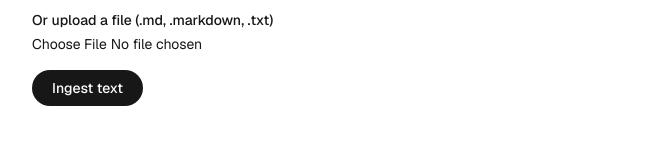
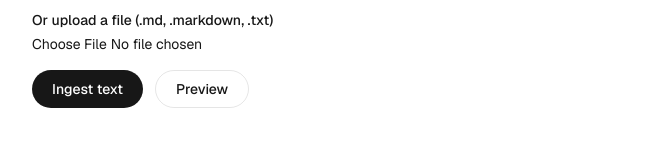
Before and after one commit to PraveenP06/rag-tech-helper, a Next.js app: page /ingest in a window 1280 px wide. Shown: the part 646-792 px from the top of the page, without its empty margins (304-975 px from the left). Built offline with nearby package versions, Linux system fonts and the light colour scheme.

Commit message:
feat(ingest): show cleaning summary and preview on ingest page

```diff
--- a/src/app/ingest/ingest-forms.tsx
+++ b/src/app/ingest/ingest-forms.tsx
@@ -1,10 +1,12 @@
 "use client";
 
 import { useState, useSyncExternalStore, type FormEvent } from "react";
-import type { IngestResult } from "@/lib/ingest/types";
+import type { CleaningReport, IngestResult, PreviewResult } from "@/lib/ingest/types";
 
-type Outcome = { kind: "result"; result: IngestResult } | { kind: "error"; message: string } | null;
+type Result = IngestResult | PreviewResult;
+type Outcome = { kind: "result"; result: Result } | { kind: "error"; message: string } | null;
 type Tab = "text" | "url";
+type Action = "ingest" | "preview";
 
 const inputClass =
   "w-full rounded-md border border-black/10 bg-white px-3 py-2 text-sm text-zinc-900 " +
@@ -12,6 +14,9 @@ const inputClass =
 const buttonClass =
   "rounded-full bg-foreground px-5 py-2 text-sm font-medium text-background transition-colors " +
   "hover:bg-[#383838] disabled:opacity-50 dark:hover:bg-[#ccc]";
+const secondaryButtonClass =
+  "rounded-full border border-black/10 px-5 py-2 text-sm font-medium transition-colors " +
+  "hover:bg-black/[.04] disabled:opacity-50 dark:border-white/15 dark:hover:bg-white/[.06]";
 
 // The ingest API key lives in sessionStorage so it survives reloads but not the browser session.
 // useSyncExternalStore keeps the prerendered HTML (empty key) and the client in agreement.
@@ -54,7 +59,44 @@ async function send(url: string, init: RequestInit): Promise<Outcome> {
   if (!res.ok) {
     return { kind: "error", message: body?.error ?? `Request failed with status ${res.status}` };
   }
-  return { kind: "result", result: body as IngestResult };
+  return { kind: "result", result: body as Result };
+}
+
+const plural = (n: number, word: string) => `${n} ${word}${n === 1 ? "" : "s"}`;
+
+/** "Cleaned: removed 12 boilerplate lines and 2 duplicate blocks; merged 3 small sections (1,200 → 950 characters)." */
+function cleaningSummary(c: CleaningReport): string {
+  const removed = [
+    c.boilerplateLinesRemoved > 0 && plural(c.boilerplateLinesRemoved, "boilerplate line"),
+    c.duplicateBlocksRemoved > 0 && plural(c.duplicateBlocksRemoved, "duplicate block"),
+  ].filter(Boolean);
+  const parts = [
+    removed.length > 0 && `removed ${removed.join(" and ")}`,
+    c.sectionsMerged > 0 && `merged ${plural(c.sectionsMerged, "small section")}`,
+  ].filter(Boolean);
+  const chars = `${c.originalChars.toLocaleString("en-US")} → ${c.cleanedChars.toLocaleString("en-US")} characters`;
+  return `Cleaned: ${parts.length ? parts.join("; ") : "no boilerplate or duplicates found"} (${chars}).`;
+}
+
+function PreviewView({ result }: { result: PreviewResult }) {
+  return (
+    <div role="status" className="flex flex-col gap-3 rounded-md bg-sky-50 px-3 py-2 text-sm text-sky-950 dark:bg-sky-950 dark:text-sky-100">
+      <p>
+        Preview of “{result.title}”: {plural(result.chunks.length, "chunk")}. Nothing was saved.
+      </p>
+      {result.wouldReject && (
+        <p className="font-medium text-amber-800 dark:text-amber-200">This would be rejected: {result.wouldReject.reason}</p>
+      )}
+      <p className="text-xs opacity-75">{cleaningSummary(result.cleaning)}</p>
+      <ol className="flex list-decimal flex-col gap-2 pl-5">
+        {result.chunks.map((chunk, i) => (
+          <li key={i}>
+            <pre className="whitespace-pre-wrap rounded bg-white/70 p-2 font-mono text-xs dark:bg-black/30">{chunk}</pre>
+          </li>
+        ))}
+      </ol>
+    </div>
+  );
 }
 
 function OutcomeView({ outcome }: { outcome: Outcome }) {
@@ -67,6 +109,7 @@ function OutcomeView({ outcome }: { outcome: Outcome }) {
     );
   }
   const { result } = outcome;
+  if (result.status === "preview") return <PreviewView result={result} />;
   return (
     <p role="status" className="rounded-md bg-emerald-50 px-3 py-2 text-sm text-emerald-900 dark:bg-emerald-950 dark:text-emerald-100">
       {result.status === "ready" ? (
@@ -79,41 +122,58 @@ function OutcomeView({ outcome }: { outcome: Outcome }) {
         </>
       )}{" "}
       <span className="font-mono text-xs opacity-75">id {result.documentId}</span>
+      {result.cleaning && <span className="mt-1 block text-xs opacity-75">{cleaningSummary(result.cleaning)}</span>}
     </p>
   );
 }
 
-function useSubmit() {
-  const [pending, setPending] = useState(false);
+/** Both buttons send the same request; Preview adds `?preview=1` so nothing is stored. */
+function useSubmit(url: string, buildInit: () => RequestInit) {
+  const [pending, setPending] = useState<Action | null>(null);
   const [outcome, setOutcome] = useState<Outcome>(null);
-  const run = async (url: string, init: RequestInit) => {
-    setPending(true);
+  const run = async (action: Action) => {
+    setPending(action);
     setOutcome(null);
-    setOutcome(await send(url, init));
-    setPending(false);
+    setOutcome(await send(action === "preview" ? `${url}?preview=1` : url, buildInit()));
+    setPending(null);
   };
   return { pending, outcome, run };
+}
+
+function Buttons({ pending, run, label }: { pending: Action | null; run: (a: Action) => void; label: string }) {
+  return (
+    <div className="flex gap-3">
+      <button type="submit" className={buttonClass} disabled={pending !== null}>
+        {pending === "ingest" ? "Ingesting…" : label}
+      </button>
+      <button type="button" className={secondaryButtonClass} disabled={pending !== null} onClick={() => run("preview")}>
+        {pending === "preview" ? "Previewing…" : "Preview"}
+      </button>
+    </div>
+  );
 }
 
 function TextForm({ apiKey }: { apiKey: string }) {
   const [title, setTitle] = useState("");
   const [content, setContent] = useState("");
   const [file, setFile] = useState<File | null>(null);
-  const { pending, outcome, run } = useSubmit();
-
-  const onSubmit = (event: FormEvent) => {
-    event.preventDefault();
+  const { pending, outcome, run } = useSubmit("/api/ingest/text", () => {
     if (file) {
       const form = new FormData();
       form.set("file", file);
       if (title.trim()) form.set("title", title);
-      return run("/api/ingest/text", { method: "POST", headers: authHeader(apiKey), body: form });
+      return { method: "POST", headers: authHeader(apiKey), body: form };
     }
-    return run("/api/ingest/text", {
+    return {
       method: "POST",
       headers: { "content-type": "application/json", ...authHeader(apiKey) },
       body: JSON.stringify({ title, content }),
-    });
+    };
+  });
+
+  const onSubmit = (event: FormEvent) => {
+    event.preventDefault();
+    return run("ingest");
   };
 
   return (
@@ -144,11 +204,7 @@ function TextForm({ apiKey }: { apiKey: string }) {
           onChange={(e) => setFile(e.target.files?.[0] ?? null)}
         />
       </div>
-      <div>
-        <button type="submit" className={buttonClass} disabled={pending}>
-          {pending ? "Ingesting…" : "Ingest text"}
-        </button>
-      </div>
+      <Buttons pending={pending} run={run} label="Ingest text" />
       <OutcomeView outcome={outcome} />
     </form>
   );
@@ -156,15 +212,15 @@ function TextForm({ apiKey }: { apiKey: string }) {
 
 function UrlForm({ apiKey }: { apiKey: string }) {
   const [url, setUrl] = useState("");
-  const { pending, outcome, run } = useSubmit();
+  const { pending, outcome, run } = useSubmit("/api/ingest/url", () => ({
+    method: "POST",
+    headers: { "content-type": "application/json", ...authHeader(apiKey) },
+    body: JSON.stringify({ url }),
+  }));
 
   const onSubmit = (event: FormEvent) => {
     event.preventDefault();
-    return run("/api/ingest/url", {
-      method: "POST",
-      headers: { "content-type": "application/json", ...authHeader(apiKey) },
-      body: JSON.stringify({ url }),
-    });
+    return run("ingest");
   };
 
   return (
@@ -182,11 +238,7 @@ function UrlForm({ apiKey }: { apiKey: string }) {
         />
         <p className="text-xs text-zinc-500">Fetches one public page and keeps its main text.</p>
       </div>
-      <div>
-        <button type="submit" className={buttonClass} disabled={pending}>
-          {pending ? "Ingesting…" : "Ingest page"}
-        </button>
-      </div>
+      <Buttons pending={pending} run={run} label="Ingest page" />
       <OutcomeView outcome={outcome} />
     </form>
   );
```
Also changed, not shown: 1 other file (tests, documents, lock files or other folders).
